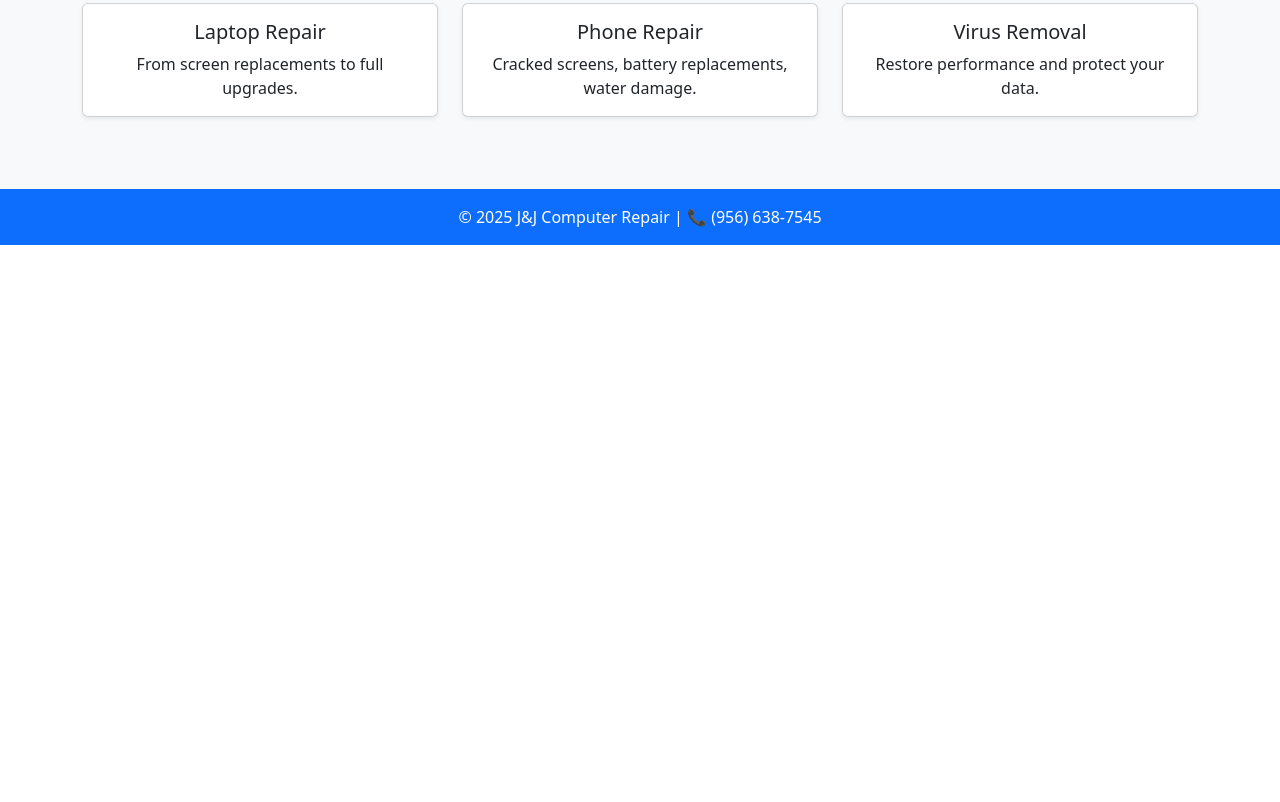
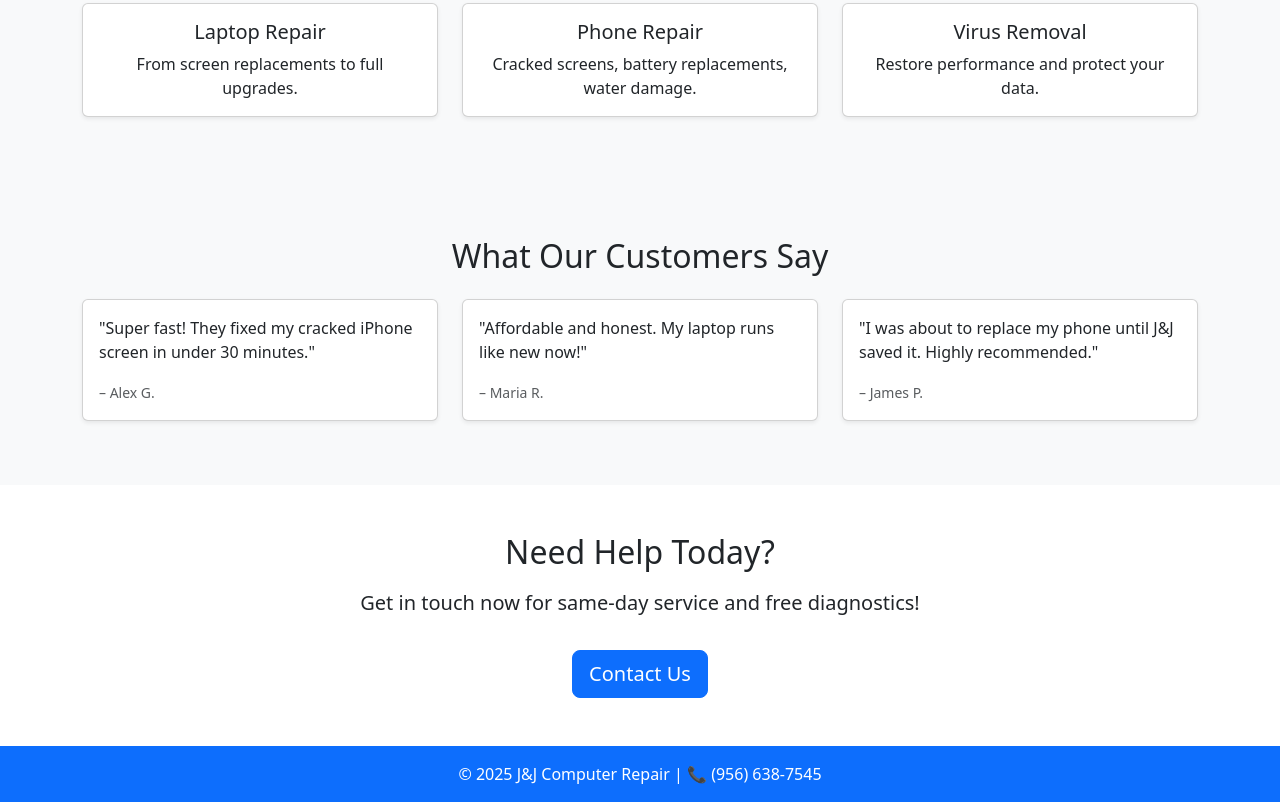
Before and after one commit to LettuceHead101/LettuceHead101.github.io, a plain HTML site: page index.html in a window 1280 px wide. Shown: the part 448-1250 px from the top of the page. Before the commit the page ends 800 px from the top, so only its background shows below. Drawn offline with nearby package versions, Linux system fonts and the light colour scheme.

Commit message:
added call to action and testimonials

```diff
--- a/index.html
+++ b/index.html
@@ -71,6 +71,50 @@
     </div>
   </section>
 
+  <!-- Testimonials -->
+<section class="py-5 bg-light">
+    <div class="container">
+      <h2 class="text-center mb-4">What Our Customers Say</h2>
+      <div class="row">
+        <div class="col-md-4 mb-3">
+          <div class="card h-100 shadow-sm">
+            <div class="card-body">
+              <p>"Super fast! They fixed my cracked iPhone screen in under 30 minutes."</p>
+              <small class="text-muted">– Alex G.</small>
+            </div>
+          </div>
+        </div>
+        <div class="col-md-4 mb-3">
+          <div class="card h-100 shadow-sm">
+            <div class="card-body">
+              <p>"Affordable and honest. My laptop runs like new now!"</p>
+              <small class="text-muted">– Maria R.</small>
+            </div>
+          </div>
+        </div>
+        <div class="col-md-4 mb-3">
+          <div class="card h-100 shadow-sm">
+            <div class="card-body">
+              <p>"I was about to replace my phone until J&J saved it. Highly recommended."</p>
+              <small class="text-muted">– James P.</small>
+            </div>
+          </div>
+        </div>
+      </div>
+    </div>
+  </section>
+
+
+  <!-- Call to Action -->
+  <section class="py-5 text-center bg-white">
+    <div class="container">
+      <h2 class="mb-3">Need Help Today?</h2>
+      <p class="lead">Get in touch now for same-day service and free diagnostics!</p>
+      <a href="contact.html" class="btn btn-primary btn-lg mt-3">Contact Us</a>
+    </div>
+  </section>
+
+
   <!-- Footer -->
   <footer class="bg-primary text-white text-center py-3 mt-auto">
     <p class="mb-0">&copy; 2025 J&J Computer Repair | 📞 (956) 638-7545</p>
```
